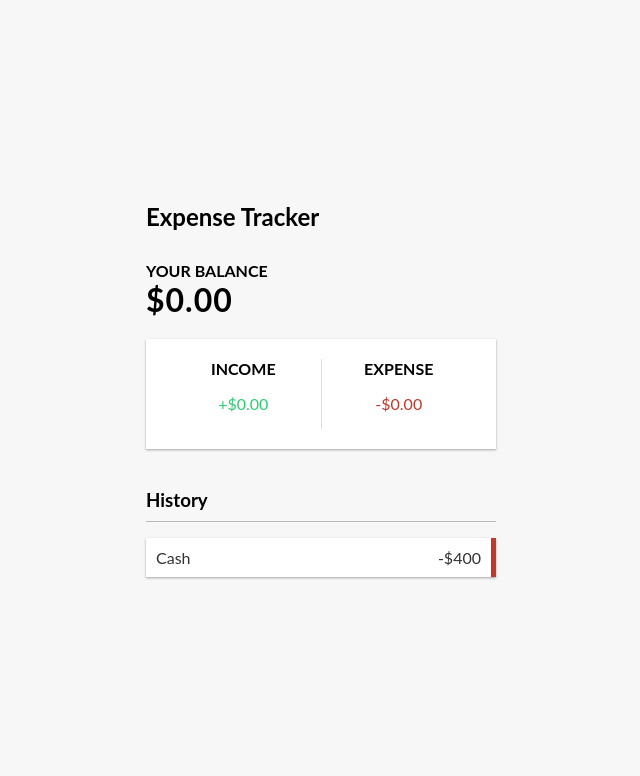
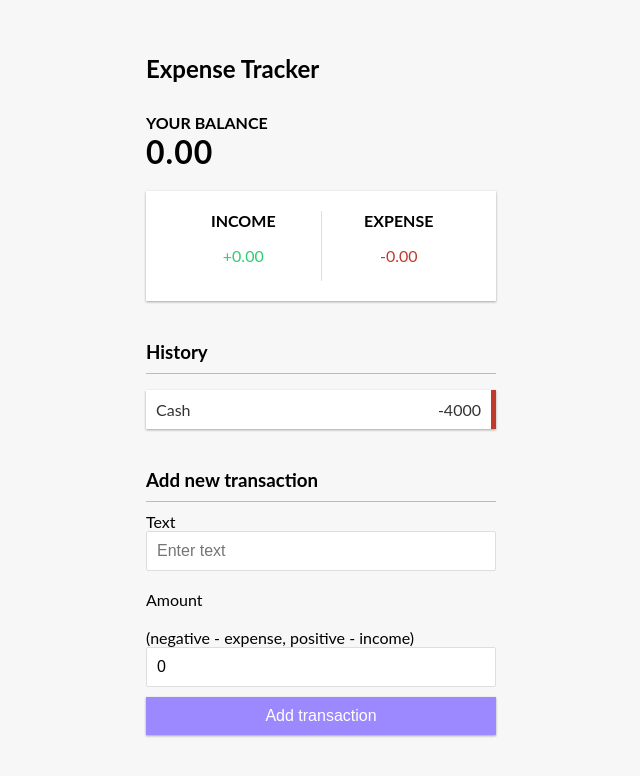
Before and after one commit to shafeenashaikh/React-Expense-Tracker, a React (Create React App) app: page / in a window 1280 px wide. Shown: the top 776 px of the page, without its empty margins (319-959 px from the left). Built offline with nearby package versions, Linux system fonts and the light colour scheme.

Commit message:
added AddTransaction fro adding transactions

```diff
--- a/src/App.js
+++ b/src/App.js
@@ -1,4 +1,5 @@
 import './App.css';
+import AddTransaction from './Components/AddTransaction';
 import Balance from './Components/Balance';
 import Header from './Components/Header';
 import IncomeExpenses from './Components/IncomeExpenses';
@@ -13,7 +14,7 @@
         <Balance/>
         <IncomeExpenses/>
         <TransactionList/>
-
+        <AddTransaction/>
       </div>
     </div>
   );
--- /dev/null
+++ b/src/Components/AddTransaction.js
@@ -0,0 +1,25 @@
+import React, { useState } from "react";
+ function AddTransaction(){
+
+    const[text,setText] = useState('');
+    const[amount,setAmount] = useState(0);
+     return(
+         <div>
+            <h3>Add new transaction</h3>
+            <form>
+                <div className="form-control">
+                    <labl>Text</labl>
+                    <input type="text"  value={text} onChange={(e) => setText(e.target.value)} placeholder="Enter text"/>
+                </div><br/>
+                <div className="form-control">
+                    <labl>Amount<br/><br/>
+                        (negative - expense, positive - income)
+                    </labl>
+                    <input type="text"  value={amount} onChange={(e) => setAmount(e.target.value)} placeholder="Enter text"/>
+                </div>
+                <button className="btn">Add transaction </button>
+            </form>
+         </div>
+     )
+ }
+ export default AddTransaction
--- a/src/Components/Balance.js
+++ b/src/Components/Balance.js
@@ -4,7 +4,7 @@
     return(
         <div>
             <h4>Your Balance</h4>
-            <h1 id="balance">$0.00</h1>
+            <h1 id="balance">0.00</h1>
         </div>
     )
 }
--- a/src/Components/IncomeExpenses.js
+++ b/src/Components/IncomeExpenses.js
@@ -5,11 +5,11 @@
         <div className="inc-exp-container">
             <div>
                 <h4>Income</h4>
-                <p  className="money-plus">+$0.00</p>
+                <p  className="money-plus">+0.00</p>
             </div>
             <div>
                 <h4>Expense</h4>
-                <p  className="money-minus">-$0.00</p>
+                <p  className="money-minus">-0.00</p>
             </div>
 
         </div>
--- a/src/Components/TransactionList.js
+++ b/src/Components/TransactionList.js
@@ -6,7 +6,7 @@
             <h3>History</h3>
             <ul className="list">
                 <li className="minus">
-                    Cash<span>-$400</span>
+                    Cash<span>-4000</span>
                     <button className="delete-btn">X</button>
                 </li>
             </ul>
```
